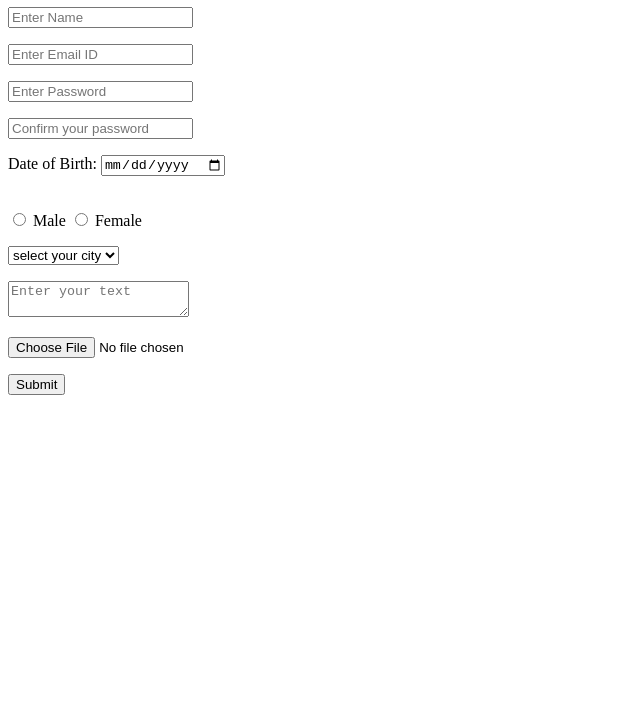
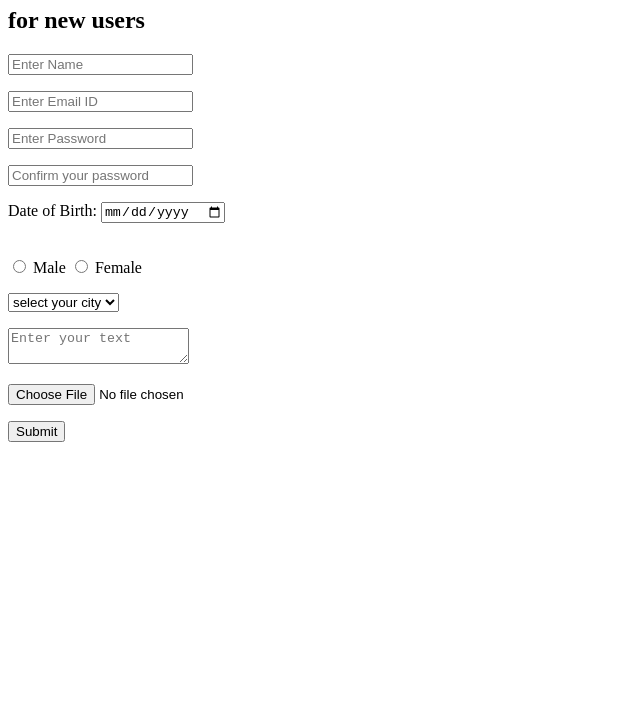
Before and after one commit to Kandula-kavya/Sp-Balu-Bio, a plain HTML site: page index.html in a window 1280 px wide. Shown: the part 73-800 px from the top of the page, without its empty margins (0-640 px from the left). Drawn offline with Linux system fonts and the light colour scheme.

Commit message:
index.html has changed

```diff
--- a/index.html
+++ b/index.html
@@ -10,6 +10,7 @@
 <body>
     <form action="./login.html">
         <h1>FREgistration Page</h1>
+        <h2>for new users</h2>
         <p>
             <input type="name" placeholder="Enter Name">
         </p>
```
